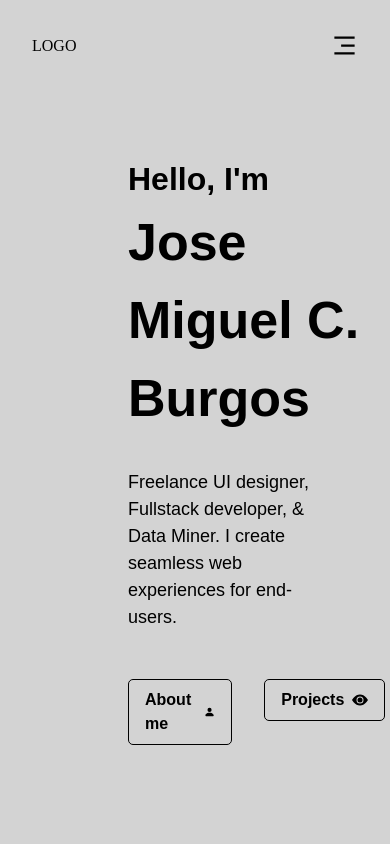
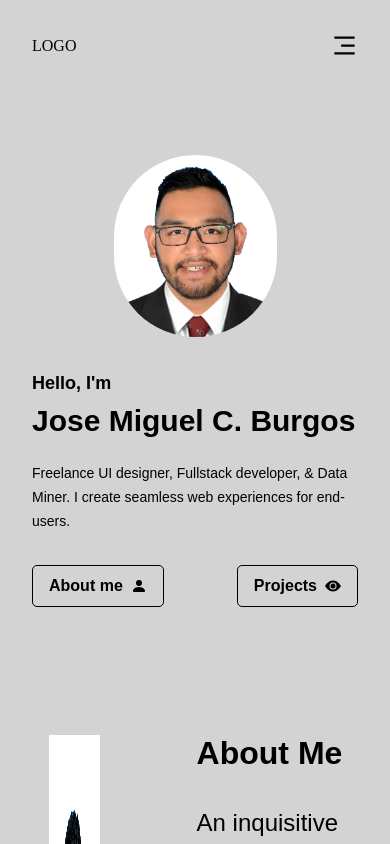
Before and after one commit to migiburgos/Portfolio, a React (Create React App) app in the folder client/: page / in a window 390 px wide. Shown: the top 844 px of the page. Built offline with nearby package versions, Linux system fonts and the light colour scheme.

Commit message:
Header Responsiveness Completed

```diff
--- a/client/src/containers/header/Header.jsx
+++ b/client/src/containers/header/Header.jsx
@@ -30,7 +30,7 @@ const Header = () => {
         </div>
       </div>
 
-      <div className="header__pic">
+      <div className="header__photo">
         <img src={mypic2} alt="mypic1" />
       </div>
     </div>
--- a/client/src/containers/header/header.css
+++ b/client/src/containers/header/header.css
@@ -63,14 +63,100 @@
   margin-right: 0.5rem;
 }
 
-.header__pic {
+.header__photo {
   display: flex;
   flex: 1;
   justify-content: center;
 }
 
-.header__pic img {
+.header__photo img {
   width: 65%;
   height: 100%;
   border-radius: 146.5px;
 }
+
+@media screen and (max-width: 1050px) {
+  .header {
+    flex-direction: column-reverse;
+  }
+
+  .header__photo {
+    margin-bottom: 2rem;
+  }
+
+  .header__photo img {
+    width: 50%;
+  }
+
+  .header__description {
+    width: 100%;
+  }
+
+  .header__content h2 {
+    font-size: 28px;
+    line-height: 30px;
+    text-align: start;
+
+    /* font-size: 32px;
+  line-height: 48px; */
+  }
+
+  .header__content h1 {
+    font-size: 46px;
+    line-height: 60px;
+    margin-bottom: 1rem;
+
+    /* font-size: 52px;
+    line-height: 78px; */
+  }
+
+  .header__description {
+    /* font-size: 16px;
+    line-height: 24px; */
+    margin-bottom: 2rem;
+
+    /* font-size: 18px;
+  line-height: 27px; */
+  }
+}
+
+@media screen and (max-width: 700px) {
+}
+
+@media screen and (max-width: 550px) {
+  .header {
+    padding: 4rem 2rem;
+    flex-direction: column-reverse;
+  }
+
+  .header__content {
+    justify-content: center;
+  }
+
+  .header__content h2 {
+    font-size: 18px;
+    line-height: 28px;
+    text-align: start;
+  }
+
+  .header__content h1 {
+    font-size: 30px;
+    line-height: 48px;
+    margin-bottom: 1rem;
+  }
+
+  .header__description {
+    font-size: 14px;
+    line-height: 24px;
+    width: 100%;
+    margin-bottom: 2rem;
+  }
+
+  .header__buttons-container {
+    justify-content: space-between;
+  }
+
+  .header__buttons-button {
+    margin: 0;
+  }
+}
```
